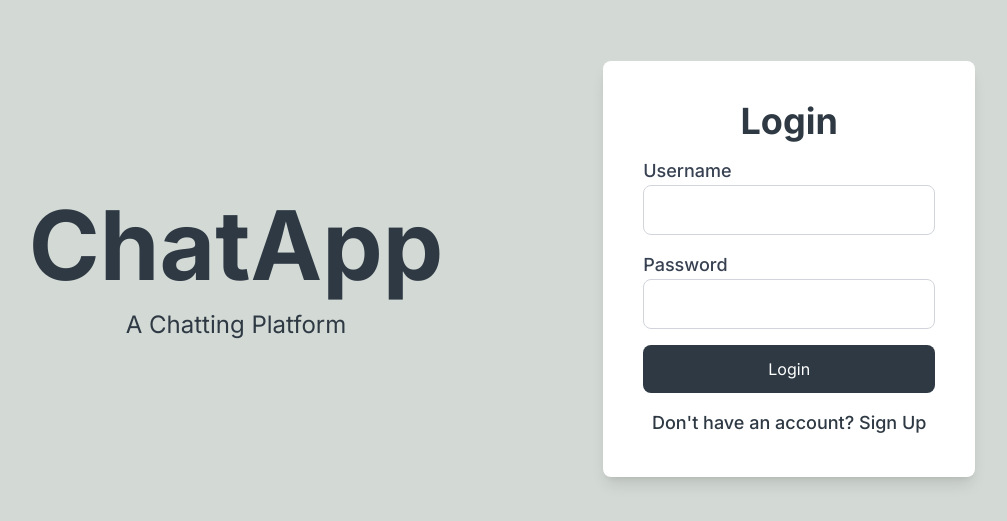
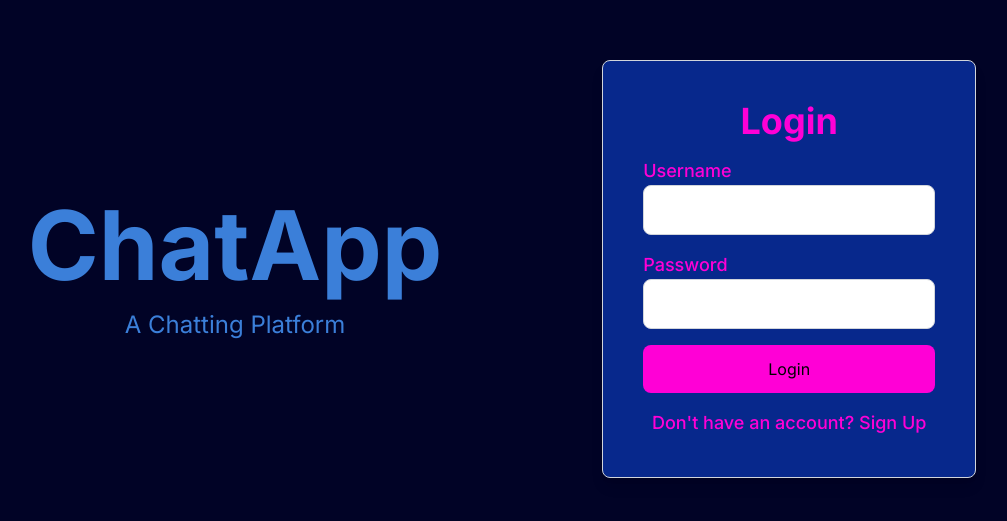
Before and after one commit to Anhakian/ChatApp, a Next.js app in the folder chat_app_fe/: page / in a window 1280 px wide. Shown: the part 131-652 px from the top of the page, without its empty margins (138-1145 px from the left). Built offline with nearby package versions, Linux system fonts and the light colour scheme.

Commit message:
update theme & login page

```diff
--- a/chat_app_fe/src/app/page.tsx
+++ b/chat_app_fe/src/app/page.tsx
@@ -3,29 +3,29 @@ export default function Home() {
     <div>
       <main className="flex flex-col md:flex-row items-center justify-center min-h-screen bg-background">
         <div className="flex flex-col items-center justify-center space-y-4 md:mt-16 md:mb-16 md:mr-20">
-          <h1 className="text-5xl md:text-8xl font-bold text-accent text-center md:text-left">
+          <h1 className="text-5xl md:text-8xl font-bold text-text text-center md:text-left">
             ChatApp
           </h1>
-          <h3 className="text-xl md:text-2xl text-accent text-center md:text-left">
+          <h3 className="text-xl md:text-2xl text-text text-center md:text-left">
             A Chatting Platform
           </h3>
         </div>
         <div className="mt-8 md:mt-0 md:ml-20 md:w-auto">
-          <div className="p-10 bg-white rounded-lg shadow-lg">
+          <div className="p-10 bg-primary rounded-lg shadow-lg border border-gray-300">
             <h2 className="text-4xl font-bold text-center text-accent mb-4">
               Login
             </h2>
             <form className="space-y-4">
               <div>
-                <label htmlFor="username" className="block text-lg font-medium text-gray-700">Username</label>
+                <label htmlFor="username" className="block text-lg font-medium text-accent">Username</label>
                 <input id="username" type="text" className="px-7 py-3 border border-gray-300 rounded-lg focus:outline-none focus:border-accent" />
               </div>
               <div>
-                <label htmlFor="password" className="block text-lg font-medium text-gray-700">Password</label>
+                <label htmlFor="password" className="block text-lg font-medium text-accent">Password</label>
                 <input id="password" type="password" className="w-full px-7 py-3 border border-gray-300 rounded-lg focus:outline-none focus:border-accent" />
               </div>
               <div>
-                <button type="submit" className="w-full bg-accent text-white px-7 py-3 rounded-lg hover:bg-accent-dark focus:outline-none focus:bg-accent-dark">Login</button>
+                <button type="submit" className="w-full bg-accent text-color px-7 py-3 rounded-lg hover:bg-accent-dark focus:outline-none focus:bg-accent-dark">Login</button>
               </div>
               <div className="text-lg font-medium text-center text-accent">
                 Don't have an account? Sign Up
--- a/chat_app_fe/tailwind.config.ts
+++ b/chat_app_fe/tailwind.config.ts
@@ -14,11 +14,11 @@ const config: Config = {
           "conic-gradient(from 180deg at 50% 50%, var(--tw-gradient-stops))",
       },
       colors: {
-        background: '#D3D9D4',
-        primary: '#748D92',
-        secondary: '#124E66',
-        accent: '#2E3944',
-        text: '#212A31',
+        background: '#010326',
+        primary: '#07288C',
+        secondary: '#F263E9',
+        accent: '#FF00D6',
+        text: '#3B7FD9',
       },
     },
   },
```
